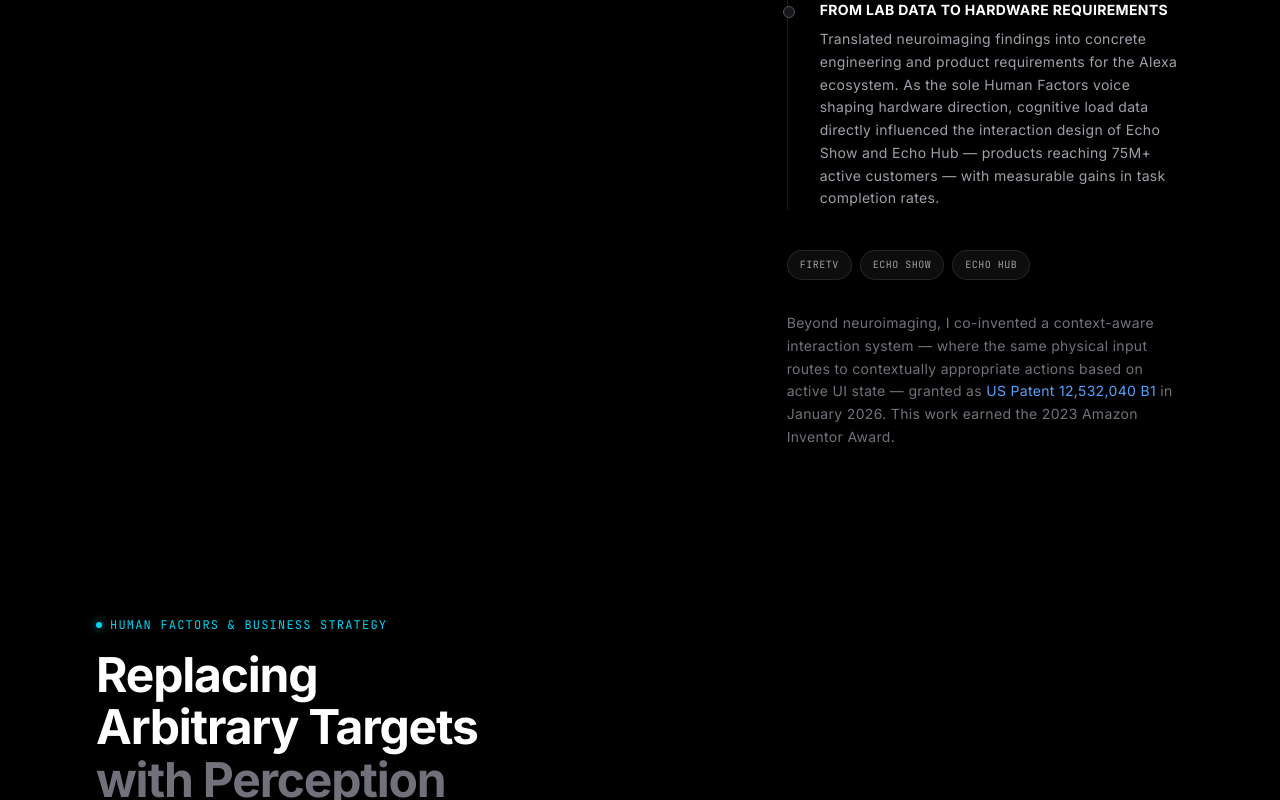
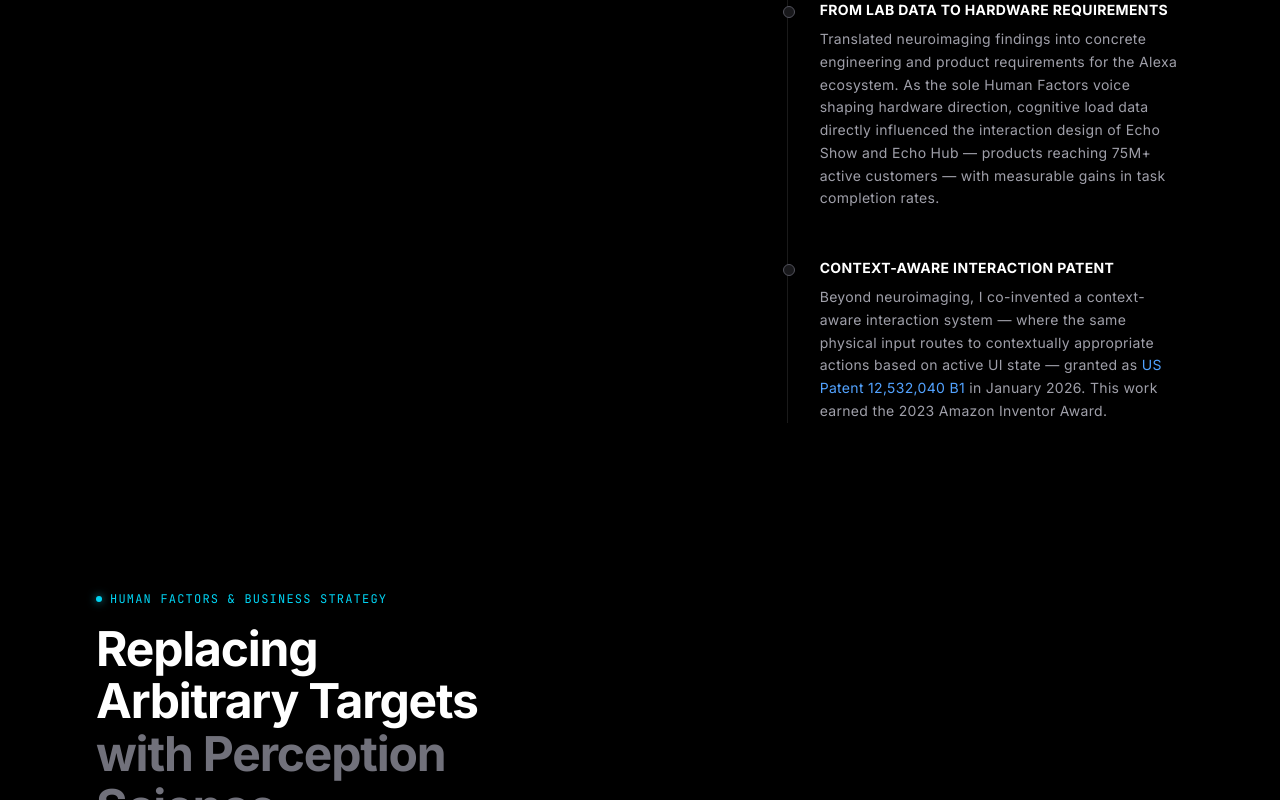
Before and after one commit to brandonfluegel/Research-Portfolio, a Next.js app: page / in a window 1280 px wide. Shown: the part 1653-2453 px from the top of the page. Built offline with nearby package versions, Linux system fonts and the light colour scheme; no server answers.

Commit message:
Deploy update

```diff
--- a/components/sections/projects/AmazonProjectSection.tsx
+++ b/components/sections/projects/AmazonProjectSection.tsx
@@ -103,21 +103,16 @@ export default function AmazonProjectSection() {
                   Translated neuroimaging findings into concrete engineering and product requirements for the Alexa ecosystem. As the sole Human Factors voice shaping hardware direction, cognitive load data directly influenced the interaction design of Echo Show and Echo Hub — products reaching 75M+ active customers — with measurable gains in task completion rates.
                 </p>
               </div>
+              <div className="relative">
+                <span className="absolute -left-7.25 md:-left-9.25 top-1.5 w-3 h-3 bg-zinc-900 border border-zinc-600 rounded-full"></span>
+                <h4 className="text-sm font-bold text-white uppercase tracking-wide mb-1 md:mb-2">Context-Aware Interaction Patent</h4>
+                <p className="text-sm text-zinc-400 leading-relaxed">
+                  Beyond neuroimaging, I co-invented a context-aware interaction system — where the same physical input routes to contextually appropriate actions based on active UI state — granted as{" "}
+                  <a href="https://patents.google.com/patent/US12532040B1" target="_blank" rel="noopener noreferrer" className="text-blue-400 hover:text-blue-300 transition-colors">US Patent 12,532,040 B1</a>{" "}
+                  in January 2026. This work earned the 2023 Amazon Inventor Award.
+                </p>
+              </div>
             </div>
-
-            <div className="mt-8 md:mt-10 flex flex-wrap gap-2">
-              {["FireTV", "Echo Show", "Echo Hub"].map(platform => (
-                <span key={platform} className="px-3 py-1.5 text-[10px] font-mono text-zinc-400 uppercase tracking-wider bg-white/5 border border-white/10 rounded-full">
-                  {platform}
-                </span>
-              ))}
-            </div>
-
-            <p className="mt-6 md:mt-8 text-sm text-zinc-500 leading-relaxed">
-              Beyond neuroimaging, I co-invented a context-aware interaction system — where the same physical input routes to contextually appropriate actions based on active UI state — granted as{" "}
-              <a href="https://patents.google.com/patent/US12532040B1" target="_blank" rel="noopener noreferrer" className="text-blue-400 hover:text-blue-300 transition-colors">US Patent 12,532,040 B1</a>{" "}
-              in January 2026. This work earned the 2023 Amazon Inventor Award.
-            </p>
           </m.div>
         </m.div>
 
```
